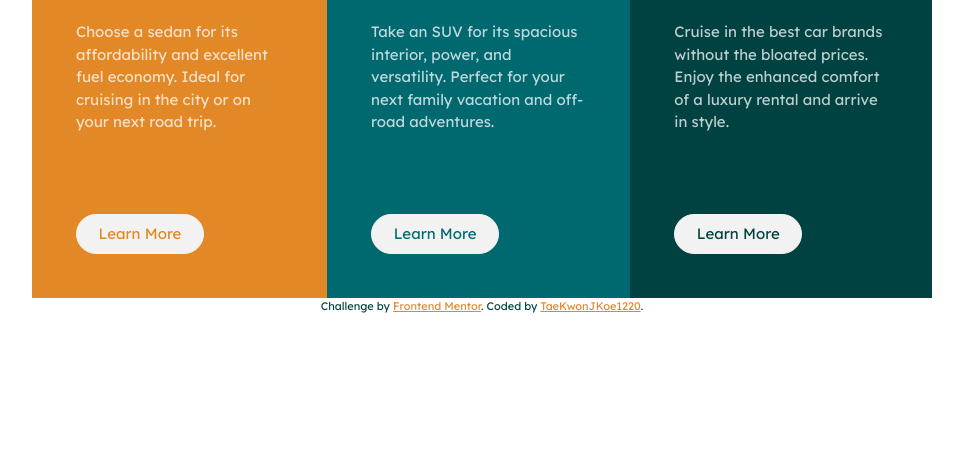
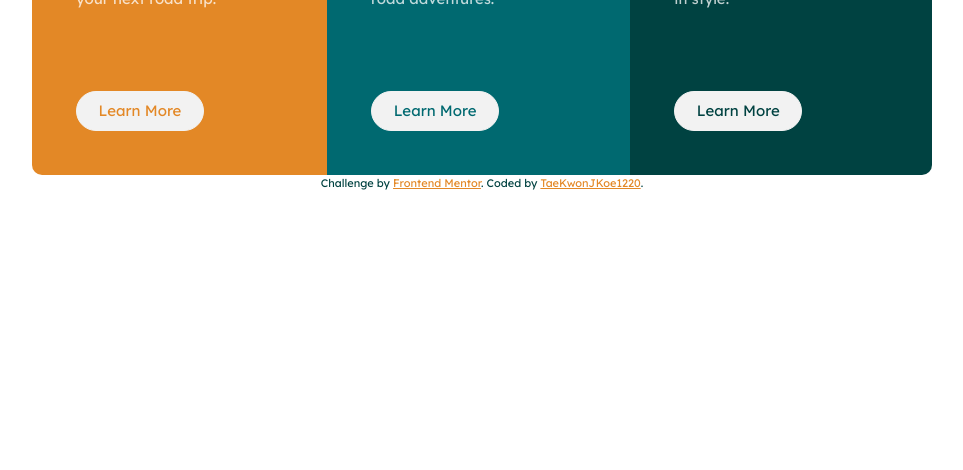
Before and after one commit to taekwonjoe1220/3-column-preview-card-component, a plain HTML site: page dist/index.html in a window 1280 px wide. Shown: the part 330-800 px from the top of the page, without its empty margins (158-1121 px from the left). Drawn offline with Linux system fonts and the light colour scheme.

Commit message:
v 1.0
Added hover states, updated READ.me, commented a future bug fix for centering vertically, and made a few minor updates to CSS

```diff
--- a/dist/css/style.css
+++ b/dist/css/style.css
@@ -13,15 +13,9 @@
 }
 
 body {
-  /* Typography */
   font-size: 15px;
   font-family: 'Lexend Deca', sans-serif;
   color: var(--neutral-200);
-  /* design widths */
-  min-width: 375px;
-  max-width: 1440px;
-  /* centering and padding */
-  margin: 0 auto;
   padding: 2rem;
 }
 
@@ -42,11 +36,8 @@ h6 {
   /* default to column for mobile first design */
   flex-direction: column;
   max-width: 900px;
-  /* margin: 0 auto; */
-}
-
-.card {
-  border-radius: 10px;
+  /* horizontal centering on the page, couldn't quite get horizontal centering to work on larger vertical pixel layouts without using flexbox or grid (but then content gets cutoff on smaller screens */
+  margin: auto;
 }
 
 .btn {
@@ -57,6 +48,7 @@ h6 {
   text-align: center;
   text-decoration: none;
   border: 1px solid var(--neutral-400);
+  vertical-align: middle;
 }
 
 /* layout - mobile */
@@ -76,6 +68,9 @@ section h2 {
 /* card backgrounds & button colors */
 .sedan {
   background: var(--primary-300);
+  border-top-right-radius: 10px;
+  border-top-left-radius: 10px;
+
 }
 
 .sedan a {
@@ -92,6 +87,8 @@ section h2 {
 
 .luxury {
   background: var(--primary-700);
+  border-bottom-left-radius: 10px;
+  border-bottom-right-radius: 10px;
 }
 
 .luxury a {
@@ -119,12 +116,20 @@ section h2 {
 /* Desktop view */
 @media (min-width: 720px) {
 
-  /* vertically and horizontally center */
-  body {
-    display: flex;
-    flex-direction: column;
-    align-items: center;
-    justify-content: center;
+  .luxury,
+  .sedan {
+    /* reset borders */
+    border-radius: 0;
+  }
+
+  .luxury {
+    border-top-right-radius: 10px;
+    border-bottom-right-radius: 10px;
+  }
+
+  .sedan {
+    border-top-left-radius: 10px;
+    border-bottom-left-radius: 10px;
   }
 
   .flex-container {
--- a/dist/index.html
+++ b/dist/index.html
@@ -11,7 +11,7 @@
   <title>Frontend Mentor | 3-column preview card component</title>
 </head>
 <body>
-  <main class="card flex-container">
+  <main class="flex-container">
     <section class="sedan">
       <img src="./images/icon-sedans.svg" alt="An orange sedan driving from left to right from a gray circle">
       <h2>Sedans</h2>
```
Also changed, not shown: 1 other file.
